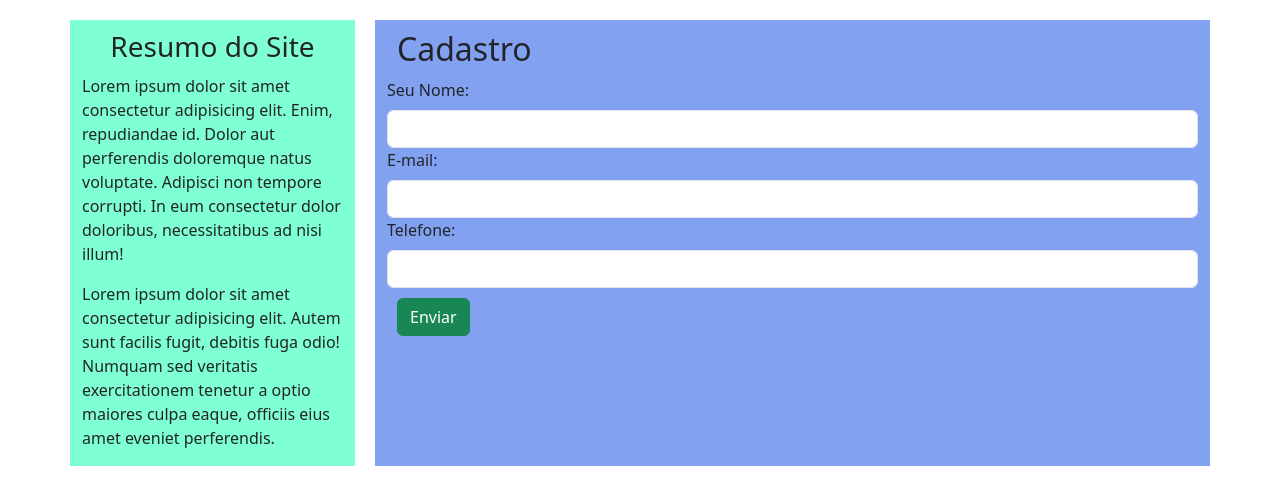
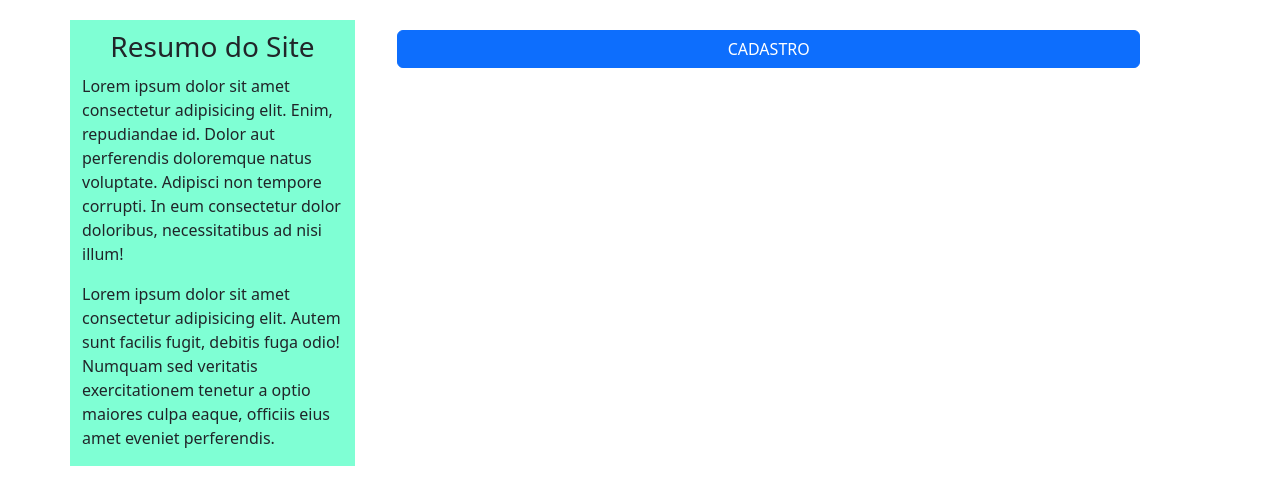
Before and after one commit to Danielzanch/exercicio_bootstrap, a plain HTML site: page index.html in a window 1280 px wide. Drawn offline with nearby package versions, Linux system fonts and the light colour scheme.

Commit message:
inserção do collapse

```diff
--- a/index.html
+++ b/index.html
@@ -26,7 +26,10 @@
                 </p>
             </div>
             <div class="col">
-                <h2>Cadastro</h2>
+                <button class="btn btn-primary col-11" data-bs-toggle="collapse" data-bs-target="#cadastro">
+                    CADASTRO
+                </button>
+                <div class="collapse" id="cadastro">
                     <form>
                         <label class="form-label" for="name"> Seu Nome:</label>
                         <input class="form-control" type="text" id="nome">
@@ -39,6 +42,8 @@
                 </div>
             </div>
         </div>
+    </div>
+    <script src="https://cdn.jsdelivr.net/npm/bootstrap@5.3.0/dist/js/bootstrap.bundle.min.js"></script>
 </body>
 
 </html>
--- a/style.css
+++ b/style.css
@@ -11,7 +11,6 @@
 }
 
 .col {
-    background-color: rgb(131, 161, 241);
     margin-left: 20px;
 }
 
```
Lines whose indentation alone changed are shown as unchanged.
